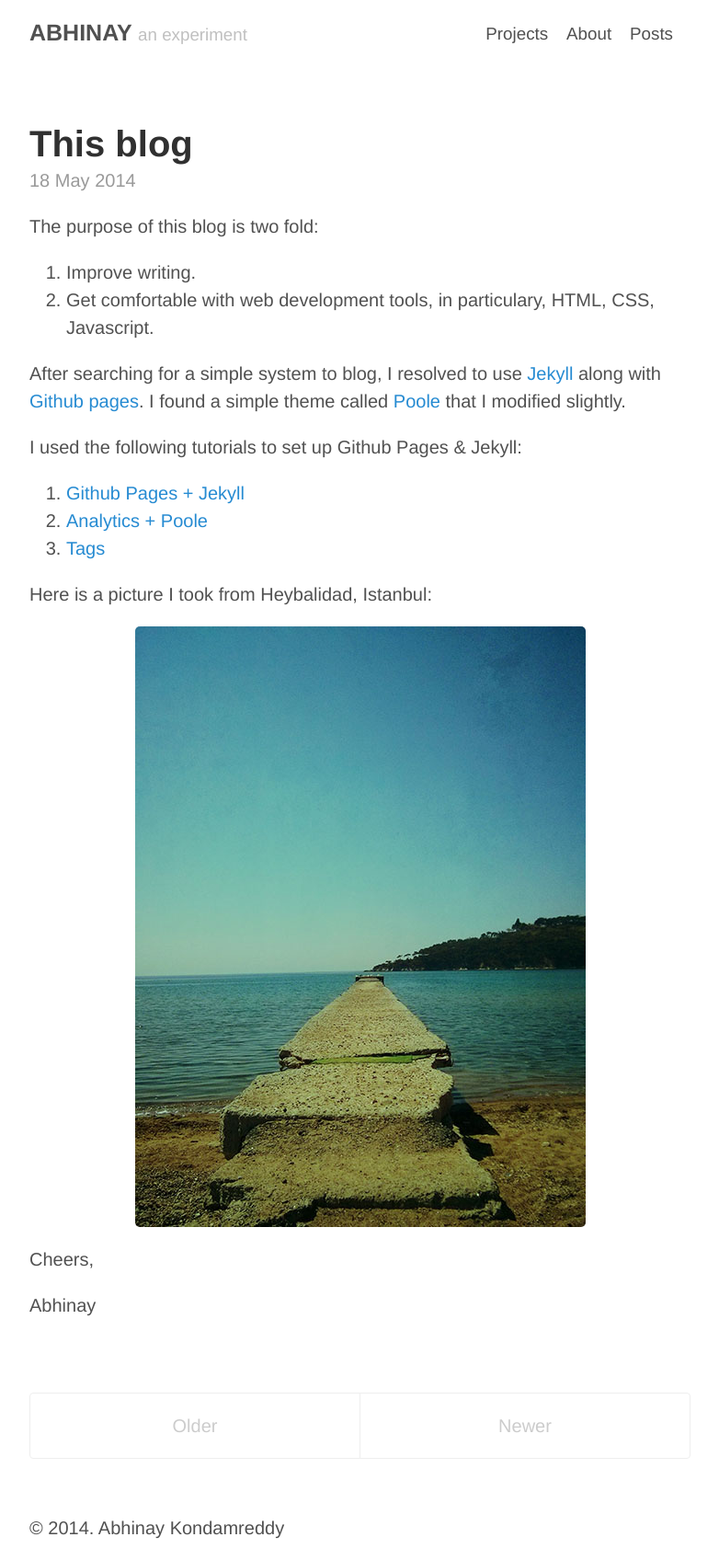
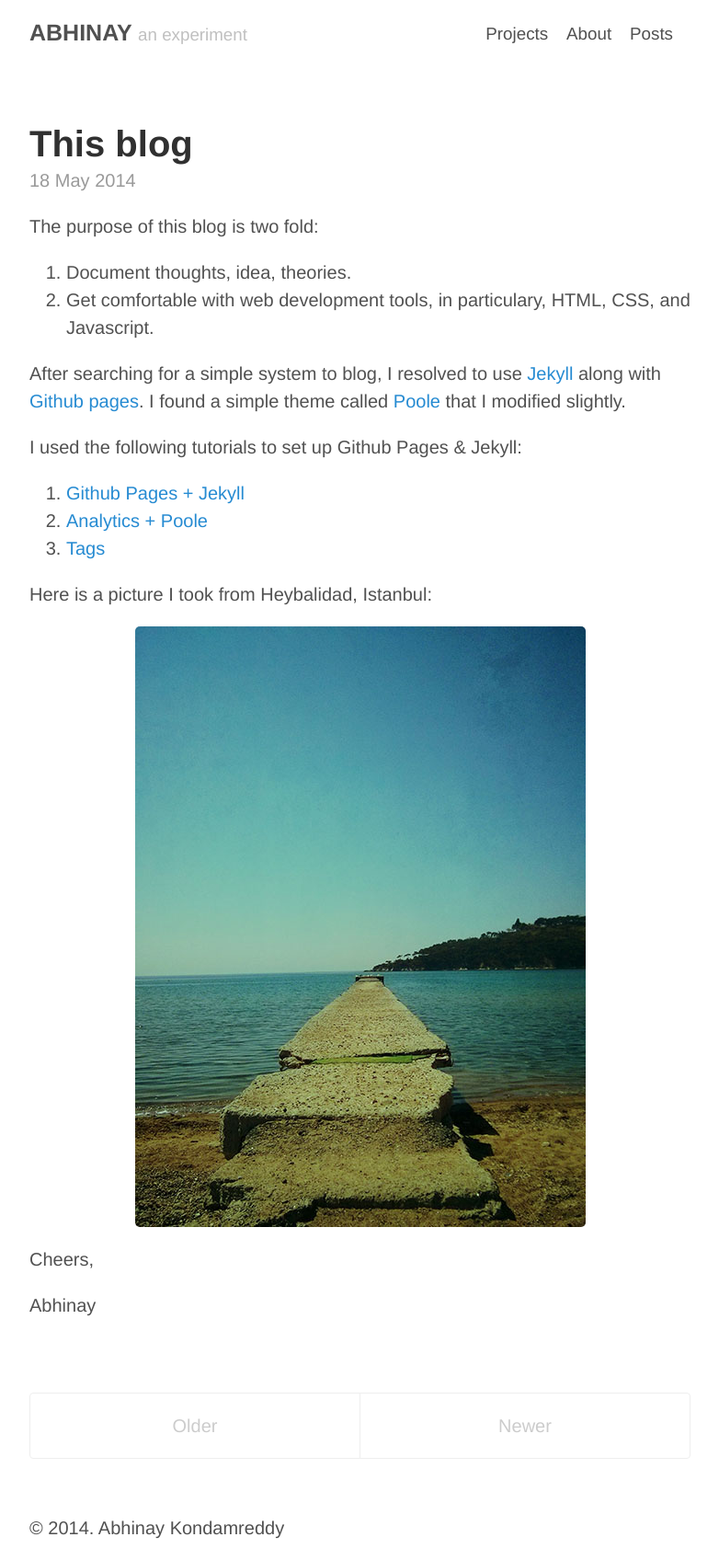
Before and after one commit to abhinaykr/abhinaykr.github.io, a Jekyll site: the page built from index.html, in a window 1280 px wide. Shown: the whole page at 92% size, without its empty margins (248-1030 px from the left). Built offline with Jekyll 4.4.1, drawn with Linux system fonts in a browser that asks for light colours; Markdown is read by kramdown in place of the engine named in the settings; the list of posts is cut into pages by our own code.

Commit message:
Updating blog post

```diff
--- a/_posts/2014-05-18-this-blog.md
+++ b/_posts/2014-05-18-this-blog.md
@@ -6,8 +6,8 @@ title: This blog
 
 The purpose of this blog is two fold:
 
-1. Improve writing.
-2. Get comfortable with web development tools, in particulary, HTML, CSS, Javascript.
+1. Document thoughts, idea, theories.
+2. Get comfortable with web development tools, in particulary, HTML, CSS, and Javascript.
 
 
 
```
